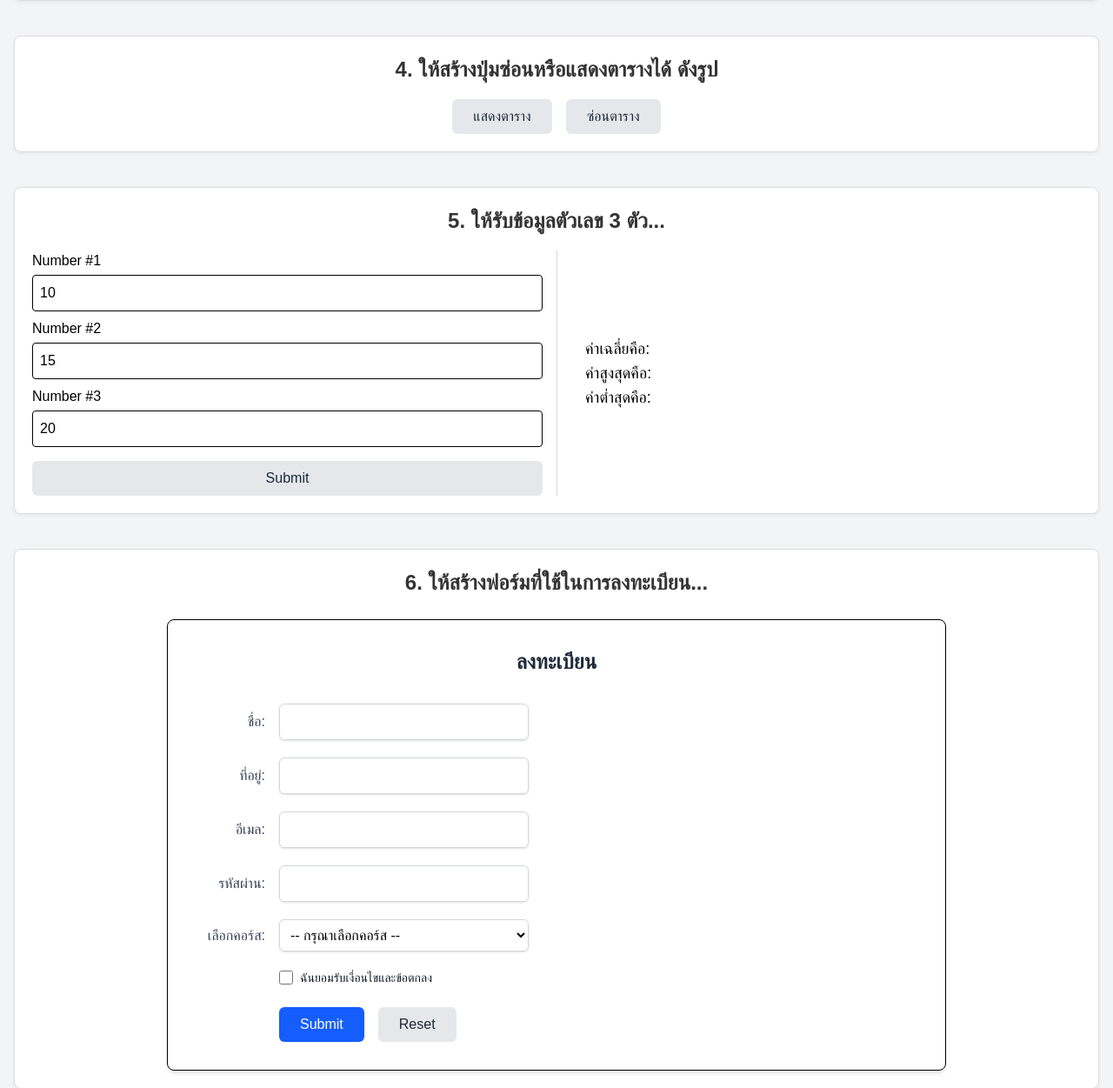
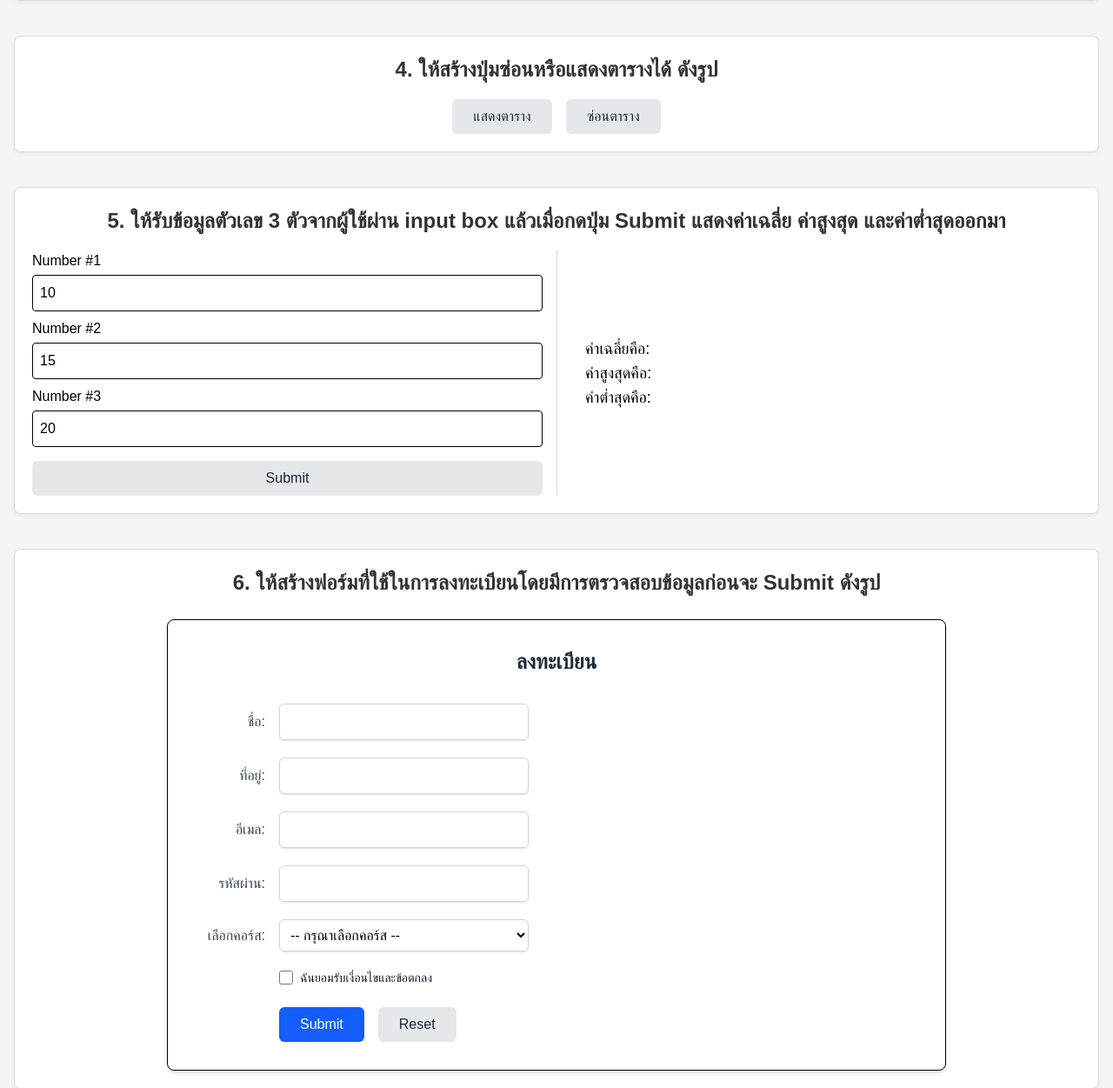
Before and after one commit to kittishat2004-jpg/JavaScript-Exercises, a Django app: page /JavaScript_Exercises in a window 1280 px wide. Shown: the part 841-2092 px from the top of the page at 87% size. Run offline with Django 5.2, Linux system fonts and the light colour scheme.

Commit message:
JavaScript_Exercises.html

```diff
--- a/Myapp/templates/JavaScript_Exercises.html
+++ b/Myapp/templates/JavaScript_Exercises.html
@@ -77,7 +77,7 @@
 
     <!-- ข้อ 5: คำนวณค่าตัวเลข -->
     <div class="exercise-section">
-        <div class="exercise-title text-center">5. ให้รับข้อมูลตัวเลข 3 ตัว...</div>
+        <div class="exercise-title text-center">5. ให้รับข้อมูลตัวเลข 3  ตัวจากผู้ใช้ผ่าน input box แล้วเมื่อกดปุ่ม Submit แสดงค่าเฉลี่ย ค่าสูงสุด และค่าตํ่าสุดออกมา</div>
         <div class="flex flex-col md:flex-row mt-4">
             <div class="w-full md:w-1/2 md:pr-4">
                 <div class="input-group mb-2">
@@ -106,7 +106,7 @@
 
     <!-- ข้อ 6: ฟอร์มลงทะเบียน -->
     <div class="exercise-section">
-        <div class="exercise-title text-center">6. ให้สร้างฟอร์มที่ใช้ในการลงทะเบียน...</div>
+        <div class="exercise-title text-center">6. ให้สร้างฟอร์มที่ใช้ในการลงทะเบียนโดยมีการตรวจสอบข้อมูลก่อนจะ Submit ดังรูป</div>
         <div class="flex justify-center mt-6">
              <form id="registrationForm" class="bg-white p-8 rounded-lg shadow-md border w-full max-w-4xl">
                 <h3 class="text-2xl font-bold mb-8 text-center text-gray-800">ลงทะเบียน</h3>
```
